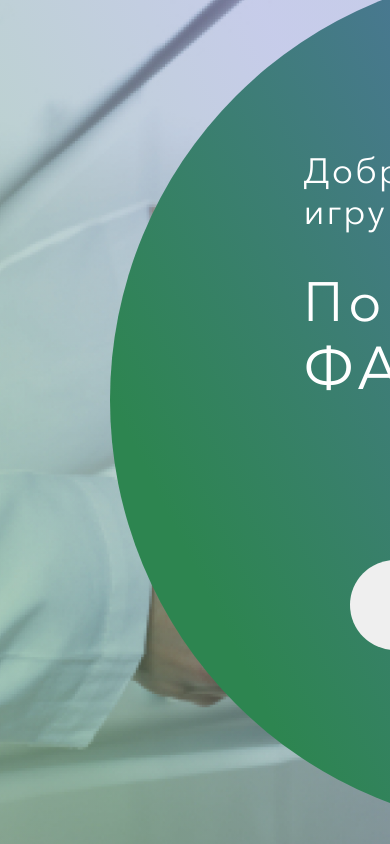
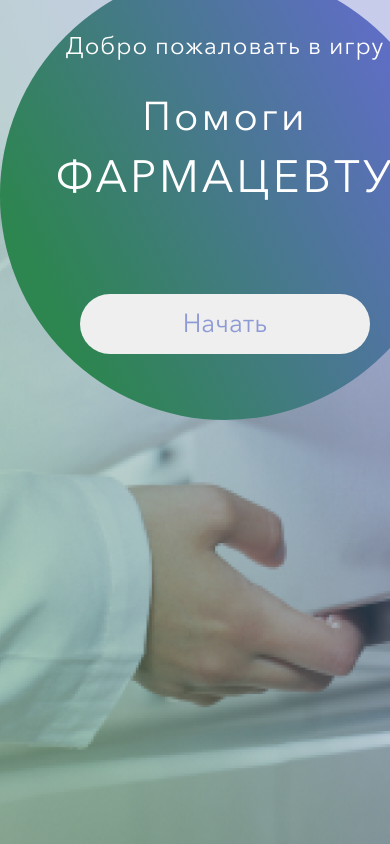
Before and after one commit to hel1yeah/INCHKIEV-HelpThePharmacist-VueTest.github.io, a Vue app in the folder vue-test-inchkiev/: page / in a window 390 px wide. Built offline with nearby package versions, Linux system fonts and the light colour scheme.

Commit message:
added media query 768/1025/1367

```diff
--- a/vue-test-inchkiev/src/components/Card.vue
+++ b/vue-test-inchkiev/src/components/Card.vue
@@ -1,5 +1,5 @@
 <template>
-  <div class="card" v-if="counterPatient < patients.length ">
+  <div class="card" v-if="counterPatient < patients.length">
     <div class="card__img--wrapper">
       <img
         class="card__img"
@@ -34,8 +34,8 @@
     </div>
   </div>
   <div class="blank__card" v-else>
-    Поздоровляємо!!! Пацієнтів що потребуюсть вашої допомоги, на даный момент, не
-    залишилося, Можете відпочити, Ви молодець!
+    Поздоровляємо!!! Пацієнтів що потребуюсть вашої допомоги, на даный момент,
+    не залишилося, Можете відпочити, Ви молодець!
   </div>
 </template>
 
@@ -47,9 +47,6 @@ export default {
     patient: {
       type: Object,
       require: true,
-      // validator(value) {
-      //   return
-      // },
     },
   },
   data() {
@@ -61,13 +58,8 @@ export default {
       counterPatient: 'counterPatient',
       queue: 'queue',
       patients: 'patients',
-      medicamentOne: 'medicamentOne',
-      medicamentTwo: 'medicamentTwo',
-      medicamentThree: 'medicamentThree',
     }),
-    getFirstPatient() {
-      return this.$store.state.patients[0]
-    },
+    ...mapGetters(['getFirstPatient']),
   },
 }
 </script>
@@ -75,7 +67,6 @@ export default {
 <style lang="scss" scoped>
 .card {
   max-width: 540px;
-  min-height: 590px;
   border-radius: 40px;
   box-shadow: 0px 0px 40px rgba(127, 127, 127, 0.4);
   overflow: hidden;
@@ -145,4 +136,24 @@ export default {
   line-height: 30px;
   margin: 10px 0 0 0;
 }
+
+@media screen and (max-width: 1367px) {
+  .card {
+    max-width: 370px;
+  }
+  .card__descr {
+    text-align: left;
+    max-width: 420px;
+    margin: 15px 25px 25px;
+  }
+  .card__descr--title {
+    font-size: 30px;
+    line-height: 30px;
+  }
+  .card__descr--par {
+    font-size: 25px;
+    line-height: 25px;
+  }
+
+}
 </style>
--- a/vue-test-inchkiev/src/main.js
+++ b/vue-test-inchkiev/src/main.js
@@ -9,4 +9,6 @@ import '@/assets/scss/main.scss'
 
 const app = createApp(App)
 
-app.use(store).use(router).mount('#app')
+app.use(store)
+app.use(router)
+app.mount('#app')
--- a/vue-test-inchkiev/src/store/index.js
+++ b/vue-test-inchkiev/src/store/index.js
@@ -84,6 +84,14 @@ export default createStore({
     changeMedicamentThree(state) {
       state.medicamentThree = state.medicamentThree + 1
     },
+    restartState(state) {
+      state.isCurrentPatient = null
+      state.counterPatient = null
+      state.queue = 1
+      state.medicamentOne = null
+      state.medicamentTwo = null
+      state.medicamentThree = null
+    },
   },
   actions: {
     nextPatient({ commit }, medicamentNumber) {
@@ -96,6 +104,19 @@ export default createStore({
         return commit('changeMedicamentThree')
       }
     },
-    test() {},
+    restartState({ commit }) {
+      commit('restartState')
+    },
+  },
+  getters: {
+    patientsLength: (state) => {
+      return state.patients.length
+    },
+    getFirstPatient(state) {
+      return state.patients[0]
+    },
+    getCounterPatient(state) {
+      return state.patients.length - 1
+    },
   },
 })
--- a/vue-test-inchkiev/src/views/FinalEasy.vue
+++ b/vue-test-inchkiev/src/views/FinalEasy.vue
@@ -12,15 +12,15 @@
       <div class="final-ease__inner">
         <div class="final-ease__interest">
           <div class="final-ease__interest--medicament">
-            <span class="interest">100%</span>
+            <span class="interest">{{ getPercentage(medicamentOne) }}%</span>
             <span class="medicament">Препарат 1</span>
           </div>
           <div class="final-ease__interest--medicament">
-            <span class="interest">100%</span>
+            <span class="interest">{{ getPercentage(medicamentTwo) }}%</span>
             <span class="medicament">Препарат 1</span>
           </div>
           <div class="final-ease__interest--medicament">
-            <span class="interest">100%</span>
+            <span class="interest">{{ getPercentage(medicamentThree) }}%</span>
             <span class="medicament">Препарат 1</span>
           </div>
         </div>
@@ -36,16 +36,34 @@
           </p>
         </div>
       </div>
-      <button class="restart">Попробовать ещё раз</button>
+      <button class="restart" @click="restart">Попробовать ещё раз</button>
     </div>
   </section>
 </template>
 
 <script>
+import { mapState, mapGetters } from 'vuex'
 export default {
   name: 'FinalEasy',
   data() {
     return {}
+  },
+  methods: {
+    getPercentage(t) {
+      return Math.round((t / this.patientsLength) * 100)
+    },
+    restart() {
+      this.$store.dispatch('restartState')
+      this.$router.push({ name: 'main' })
+    },
+  },
+  computed: {
+    ...mapState({
+      medicamentOne: 'medicamentOne',
+      medicamentTwo: 'medicamentTwo',
+      medicamentThree: 'medicamentThree',
+    }),
+    ...mapGetters(['patientsLength']),
   },
 }
 </script>
@@ -166,10 +184,10 @@ export default {
   display: block;
   width: 280px;
   padding: 25px 0;
-  margin: 250px 0 30px 130px ;
+  margin: 250px 0 30px 130px;
   text-align: center;
   border-radius: 100px;
-  border: 1px solid transparent;
+  border: 0px solid transparent;
   outline: 1px solid transparent;
   cursor: pointer;
   transition: 0.5s;
@@ -185,4 +203,20 @@ export default {
     opacity: 0.6;
   }
 }
+@media screen and (max-width: 1025px) {
+  .final-ease__image-bg {
+    top: -135px;
+    right: -100px;
+    width: 500px;
+    height: 500px;
+    background-size: contain;
+  }
+  .final-ease__inner {
+    margin: 25% auto 0px;
+    padding: 0 30px 0;
+  }
+  .restart {
+    margin: 10% 0 0 9%;
+  }
+}
 </style>
--- a/vue-test-inchkiev/src/views/Main.vue
+++ b/vue-test-inchkiev/src/views/Main.vue
@@ -14,7 +14,7 @@
                   /></button
               ></router-link>
 
-              <button class="main__button">
+              <button class="main__button" @click="restartState">
                 <img
                   class="button-refresh__img"
                   src="@/assets/images/refresh.svg"
@@ -93,6 +93,9 @@ export default {
     nextPatient(medicamentNumber) {
       this.$store.dispatch('nextPatient', medicamentNumber)
     },
+    restartState() {
+      this.$store.dispatch('restartState')
+    },
   },
   computed: {
     ...mapState({
@@ -104,18 +107,9 @@ export default {
       medicamentTwo: 'medicamentTwo',
       medicamentThree: 'medicamentThree',
     }),
-    getFirstPatient() {
-      return this.$store.state.patients[0]
-    },
-    getCounterPatient() {
-      return this.$store.state.patients.length - 1
-    },
+    ...mapGetters(['getFirstPatient', 'getCounterPatient']),
   },
-  maunted: {
-    test() {
-      this.$store.dispatch('tets')
-    },
-  },
+  maunted: {},
 }
 </script>
 
@@ -158,7 +152,6 @@ export default {
   background-color: var(--maine-bg-color);
   flex-grow: 1;
   flex-shrink: 3;
-  border-right: 5px solid black;
   display: flex;
   flex-wrap: nowrap;
   align-items: center;
@@ -261,4 +254,15 @@ export default {
   justify-content: space-around;
   flex-wrap: wrap;
 }
+
+@media screen and (max-width: 1367px) {
+  .main__param {
+    margin: 100px 0 0 0;
+  }
+  .card__control-button {
+    width: 245px;
+    padding: 20px 0;
+    margin: 10px;
+  }
+}
 </style>
--- a/vue-test-inchkiev/src/views/StartPage.vue
+++ b/vue-test-inchkiev/src/views/StartPage.vue
@@ -45,7 +45,6 @@ export default {
     width: 100%;
     height: 100%;
     background: var(--gradient-color);
-
     opacity: 0.35;
     z-index: -1;
   }
@@ -88,8 +87,10 @@ export default {
     }
   }
 }
+.header__logo {
+  margin: 120px 0 0 0;
+}
 .ellipse__btn {
-  margin: 120px 0 0 0;
   width: 380px;
   height: 90px;
   border-radius: var(--border-radius-big);
@@ -100,4 +101,49 @@ export default {
   font-weight: 800;
   font-size: 36px;
 }
+
+@media screen and (max-width: 1025px) {
+  .ellipse {
+    width: 600px;
+    height: 600px;
+  }
+  .ellipse__inner--descr {
+    font-size: 24px;
+    line-height: 20px;
+    font-weight: 200;
+    letter-spacing: 1px;
+  }
+  .ellipse__inner--title {
+    margin: 30px 0 0;
+    letter-spacing: 3px;
+    line-height: 60px;
+    & h1 {
+      font-size: 40px;
+
+      & span {
+        font-size: 45px;
+      }
+    }
+  }
+  .header__logo {
+    margin: 60px 0 0 0;
+  }
+  .ellipse__btn {
+    width: 290px;
+    height: 60px;
+    font-size: 26px;
+  }
+}
+
+@media screen and (max-width: 767px) {
+  .ellipse {
+    width: 450px;
+    height: 450px;
+    margin: -30px auto 0;
+    text-align: center;
+  }
+  .ellipse__inner {
+  max-width: 100%;
+}
+}
 </style>
```
